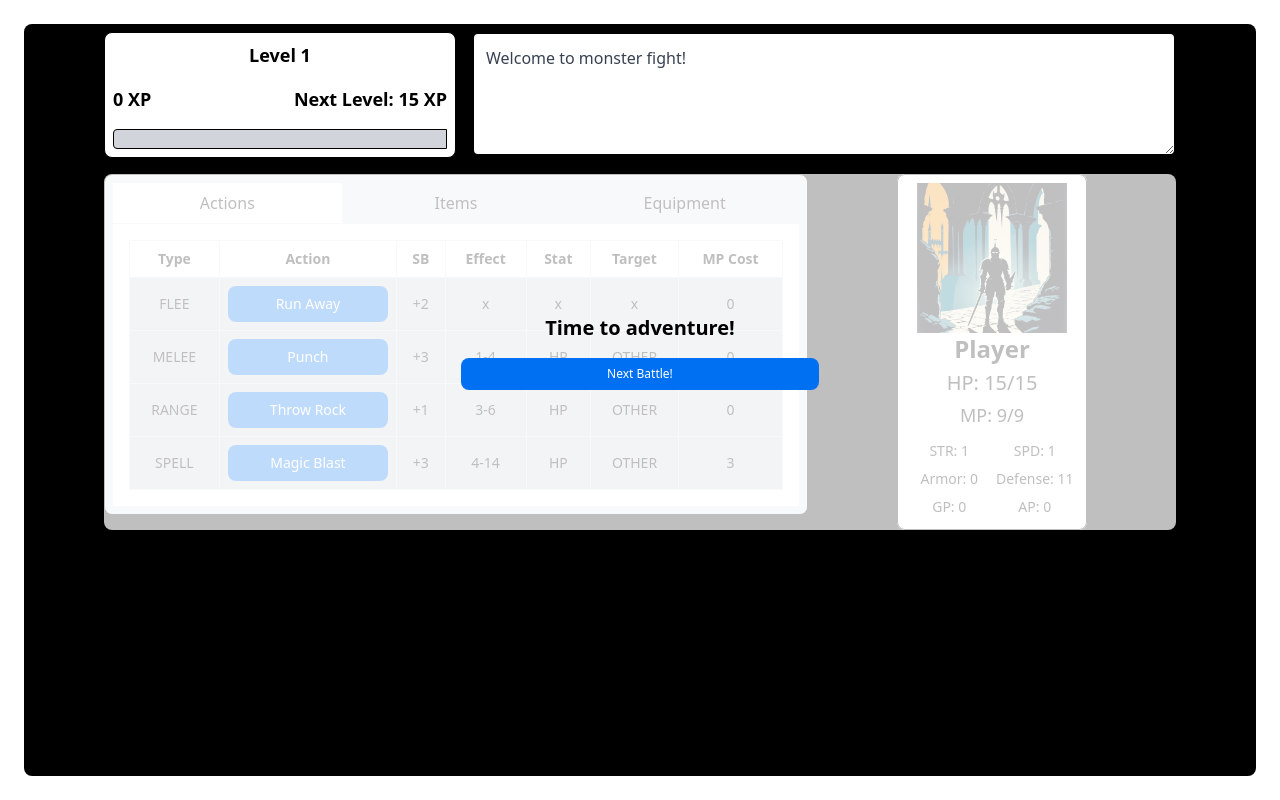
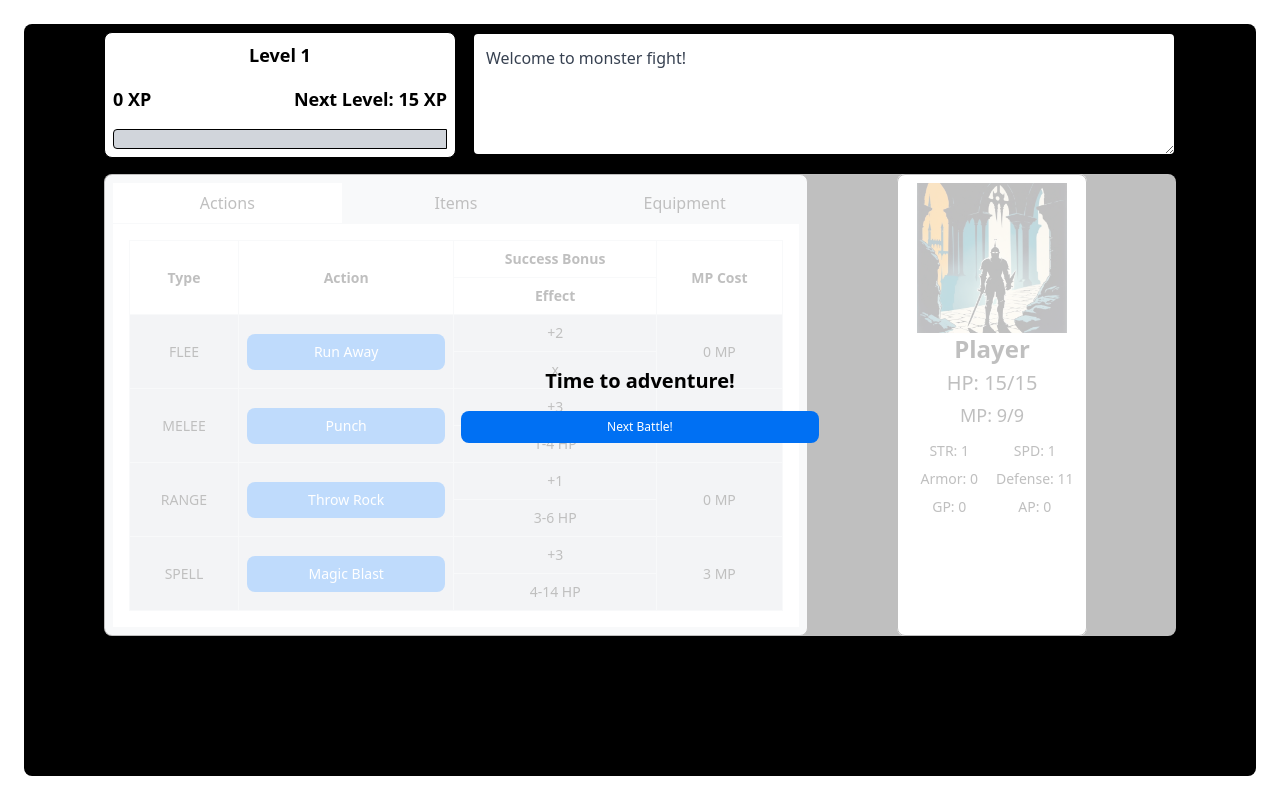
Before and after one commit to JWilsonDeveloper/react-game, a Next.js app: page / in a window 1280 px wide. Built offline with nearby package versions, Linux system fonts and the light colour scheme.

Commit message:
Reformatted Action Table

```diff
--- a/app/ui/action-table.tsx
+++ b/app/ui/action-table.tsx
@@ -61,37 +61,62 @@ export default function ActionTable({ actions, actionClicked, entity, getTier, s
     <div className="overflow-x-auto">
       <table className="table-auto w-full border-collapse border border-gray-200 bg-white">
         <thead>
+            <React.Fragment>
                 <tr>
-            <th className="border border-gray-200 p-2 text-xs md:text-sm">Type</th>
-            <th className="border border-gray-200 p-2 text-xs md:text-sm">Action</th>
-            {showCost && <th className="border border-gray-200 p-2 text-xs md:text-sm">Cost</th>}
-            <th className="border border-gray-200 p-2 text-xs md:text-sm">SB</th>
+                    <th className="border border-gray-200 p-2 text-xs md:text-sm row-span-2" rowSpan={2}>Type</th>
+                    <th className="border border-gray-200 p-2 text-xs md:text-sm row-span-2" rowSpan={2}>Action</th>
+                    {showCost && <th className="border border-gray-200 p-2 text-xs md:text-sm row-span-2" rowSpan={2}>Cost</th>}
+                    <th className="border border-gray-200 p-2 text-xs md:text-sm">Success Bonus</th>
+                    <th className="border border-gray-200 p-2 text-xs md:text-sm row-span-2" rowSpan={2}>MP Cost</th>
+                </tr>
+                <tr>
                     <th className="border border-gray-200 p-2 text-xs md:text-sm">Effect</th>
-            <th className="border border-gray-200 p-2 text-xs md:text-sm">Stat</th>
-            <th className="border border-gray-200 p-2 text-xs md:text-sm">Target</th>
-            <th className="border border-gray-200 p-2 text-xs md:text-sm">MP Cost</th>
                 </tr>
+            </React.Fragment>
         </thead>
         <tbody>
         {sortedActions.map((action, index) => (
-            <tr key={index} className={getTier(action)}>
-              <td className="border border-gray-200 p-2 text-xs md:text-sm">{action.type}</td>
-              <td className="border border-gray-200 p-2 text-xs md:text-sm">
+            <React.Fragment key={index}>
+            <tr className={getTier(action)}>
+                <td className="border border-gray-200 p-2 text-xs md:text-sm row-span-2" rowSpan={2}>{action.type}</td>
+                <td className="border border-gray-200 p-2 text-xs md:text-sm row-span-2" rowSpan={2}>
                 <Button
                     onClick={() => actionClicked(action)}
                     className="w-full bg-blue-500 text-white rounded text-xs md:text-sm"
                     buttonText={action.name}
                 />
                 </td>
-              {showCost && <td className="border border-gray-200 p-2 text-xs md:text-sm">{action.cost + " AP"}</td>}
-              <td className="border border-gray-200 p-2 text-xs md:text-sm">{"+" + getSuccessBonus(action, entity)}</td>
-              <td className="border border-gray-200 p-2 text-xs md:text-sm">{isAction(action) ? calculateEffect(action, entity) : 'x'}</td>
-              <td className="border border-gray-200 p-2 text-xs md:text-sm">{isAction(action) ? action.targetStat : 'x'}</td>
-              <td className="border border-gray-200 p-2 text-xs md:text-sm">{isAction(action) ? action.target : 'x'}</td>
-              <td className="border border-gray-200 p-2 text-xs md:text-sm">{action.mpCost}</td>
+                {showCost && (
+                    <td className="border border-gray-200 p-2 text-xs md:text-sm row-span-2" rowSpan={2}>
+                        {action.cost + " AP"}
+                    </td>
+                )}
+                <td className="border border-gray-200 p-2 text-xs md:text-sm">
+                    {"+" + getSuccessBonus(action, entity)}
+                </td>
+                <td className="border border-gray-200 p-2 text-xs md:text-sm rowSpan={2}" rowSpan={2}>
+                    {action.mpCost} MP
+                </td>
+                {/*
+                <td className="border border-gray-200 p-2 text-xs md:text-sm row-span-2" rowSpan={2}>
+                    {isAction(action) ? action.target : 'x'}
+                </td>
+            */}
             </tr>
+            <tr className={getTier(action)}>
+                <td className="border border-gray-200 p-2 text-xs md:text-sm">
+                    {isAction(action) ? calculateEffect(action, entity) + " " + action.targetStat : 'x'}
+                </td>
+                {/*
+                <td className="border border-gray-200 p-2 text-xs md:text-sm">
+                    {isAction(action) ? action.targetStat : 'x'}
+                </td>
+                */}
+            </tr>
+            </React.Fragment>
         ))}
         </tbody>
+
       </table>
     </div>
   );
--- a/app/ui/adventure-tabs.tsx
+++ b/app/ui/adventure-tabs.tsx
@@ -60,6 +60,7 @@ export default function AdventureTabs({ player, actionSelected, getTier }: Adven
               entity={player}
               getTier={getTier}
               showCost={false}
+              hideUseless={true}
             />
           )}
           {activeTab === 'equipment' && (
--- a/app/ui/adventure.tsx
+++ b/app/ui/adventure.tsx
@@ -157,8 +157,8 @@ export default function Adventure({player, setPlayer, enemies, setGainLevels, ms
             let effect = 0;
             const turn : Turn = active === player ? tempPlayerTurn : tempEnemyTurn;
             turn.target = action.target;
-            tempMsg += `\n${active.name} used ${action.name}...`;
-            turn.moveString = `${active.name} used ${action.name}...`;
+            tempMsg += `\n${active.name} used ${action.name}!`;
+            turn.moveString = `${active.name} used ${action.name}!`;
             turn.effect = 0;
             const success = isActionSuccess(action, active, target);
             if(success){
--- a/app/ui/item-table.tsx
+++ b/app/ui/item-table.tsx
@@ -30,10 +30,11 @@ interface ItemTableProps {
   entity: Entity;
   getTier: Function;
   showCost: boolean;
+  hideUseless?: boolean;
 }
 
-export default function ItemTable({ items, itemClicked, entity, getTier, showCost }: ItemTableProps) {
-  const filteredItems = items.filter(item => item.uses > 0);
+export default function ItemTable({ items, itemClicked, entity, getTier, showCost, hideUseless }: ItemTableProps) {
+  const filteredItems = hideUseless ? items.filter(item => item.uses > 0) : items;
 
   return (
     <div className="overflow-x-auto">
--- a/app/ui/leveling.tsx
+++ b/app/ui/leveling.tsx
@@ -115,13 +115,13 @@ export default function Leveling({
           <StatTable player={player} tempPlayer={tempPlayer} />
         </div>
         <div className="flex flex-col w-full items-center justify-center bg-white border border-black rounded-lg p-2">
-            <div className="grid grid-cols-3 w-full items-end">
-            <h1 className="text-2xl font-bold mb-4 col-start-2">
-                Purchase Attacks
-            </h1>
-            <h1 className="text-xl font-bold mb-4 col-start-3">
-                AP: {tempPlayer.ap}
-            </h1>
+            <div className="flex flex-col w-full items-center">
+                <h1 className="text-2xl font-bold mb-4 col-start-2">
+                    Purchase Actions
+                </h1>
+                <h1 className="text-xl font-bold mb-4 col-start-3">
+                    AP: {tempPlayer.ap}
+                </h1>
             </div>
             <LevelingTabs
             tempPlayer={tempPlayer}
--- a/app/ui/roll-table.tsx
+++ b/app/ui/roll-table.tsx
@@ -31,6 +31,7 @@ export default function RollTable({ turn, triggerFunction, setSelfOverlay, setOt
     const interval = 60;
     let startTime = 300;
 
+    if(hasRoll){
       const actions = [
         () => setShowMove(true),
         () => setShowLabel1(true),
@@ -59,6 +60,15 @@ export default function RollTable({ turn, triggerFunction, setSelfOverlay, setOt
           }
           setTimeout(action, timeout);
       });
+    }
+    else{
+      setTimeout(() => {setShowMove(true)}, startTime);
+      setTimeout(() => {setShowResult(true)}, startTime + interval * 4);
+      setTimeout(() => {triggerOverlay()}, startTime + interval * 8);
+      const triggerTimeout = isLast ? startTime + interval * 16 : startTime + interval * 12;
+      setTimeout(() => {triggerFunction()}, triggerTimeout);
+    }
+
   }, [turn, triggerFunction, hasRoll]);
 
   function triggerOverlay() {
@@ -78,7 +88,6 @@ export default function RollTable({ turn, triggerFunction, setSelfOverlay, setOt
       else{
         setOtherOverlay(turn.effect);
       }
-
     }
   };
 
@@ -117,7 +126,7 @@ export default function RollTable({ turn, triggerFunction, setSelfOverlay, setOt
                           <tr className="bg-gray-200">
                               <td className="border border-white p-2 md:p-4 text-xs sm:text-sm md:text-base lg:text-lg">
                                   <span className={showLabel2 ? '' : 'invisible'}>
-                                      SB
+                                      Success Bonus
                                   </span>
                               </td>
                               <td className="border border-white p-2 md:p-4 text-xs sm:text-sm md:text-base lg:text-lg">
--- a/app/ui/shop-tabs.tsx
+++ b/app/ui/shop-tabs.tsx
@@ -43,6 +43,7 @@ export default function ShopTabs({ player, itemSelected, equipSelected, items, e
                         entity={player}
                         getTier={getTier}
                         showCost={false}
+                        hideUseless={true}
                     />
                 )}
                 {activeTab === 'current-equipment' && (
```
Lines whose indentation alone changed are shown as unchanged.
